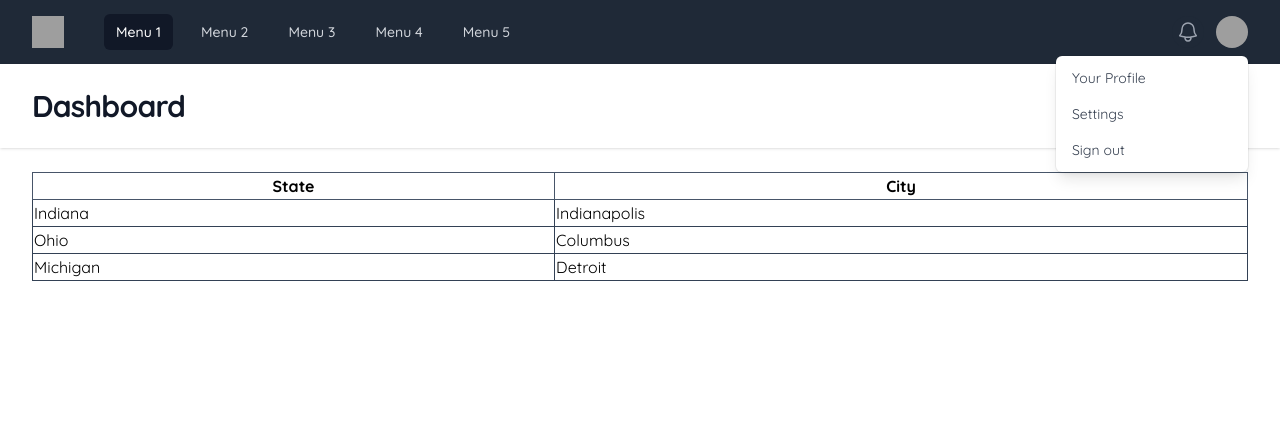
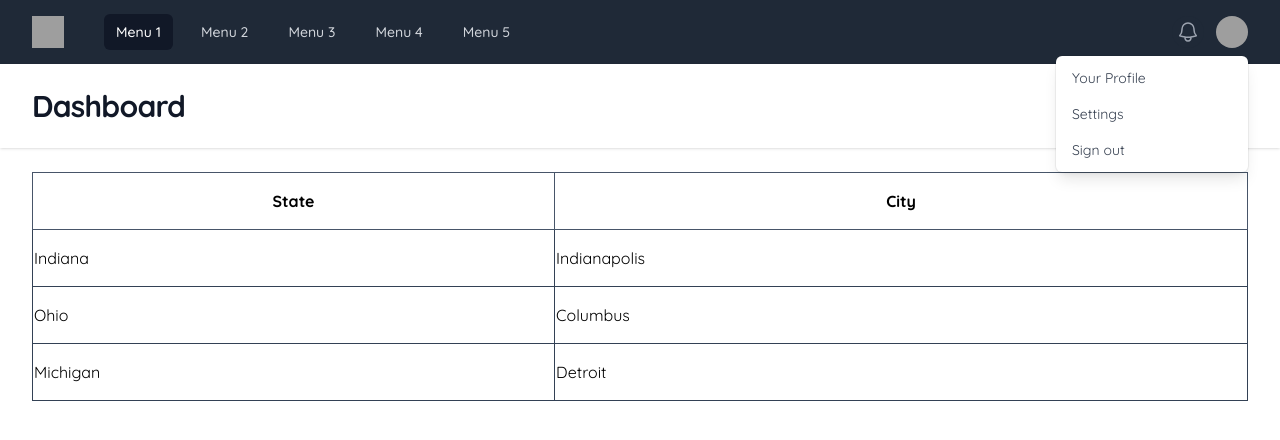
Before and after one commit to nushankodikara/Duothan3.0, a SvelteKit app: page /dashboard in a window 1280 px wide. Shown: the top 440 px of the page. Built offline with nearby package versions, Linux system fonts and the light colour scheme; grey boxes are pictures that could not be loaded.

Commit message:
Merged 'main'

```diff
--- a/src/routes/dashboard/+page.svelte
+++ b/src/routes/dashboard/+page.svelte
@@ -124,22 +124,22 @@
         <table class="border-collapse border border-slate-500 w-full h-full">
             <thead>
               <tr>
-                <th class="border border-slate-600 border-spacing-2">State</th>
-                <th class="border border-slate-600 border-spacing-2">City</th>
+                <th class="border border-slate-600 py-4">State</th>
+                <th class="border border-slate-600 py-4">City</th>
               </tr>
             </thead>
             <tbody>
               <tr>
-                <td class="border border-slate-700 border-spacing-2">Indiana</td>
-                <td class="border border-slate-700 border-spacing-2">Indianapolis</td>
+                <td class="border border-slate-700 py-4">Indiana</td>
+                <td class="border border-slate-700 py-4">Indianapolis</td>
               </tr>
               <tr>
-                <td class="border border-slate-700 border-spacing-2">Ohio</td>
-                <td class="border border-slate-700 border-spacing-2">Columbus</td>
+                <td class="border border-slate-700 py-4">Ohio</td>
+                <td class="border border-slate-700 py-4">Columbus</td>
               </tr>
               <tr>
-                <td class="border border-slate-700 border-spacing-2">Michigan</td>
-                <td class="border border-slate-700 border-spacing-2">Detroit</td>
+                <td class="border border-slate-700 py-4">Michigan</td>
+                <td class="border border-slate-700 py-4">Detroit</td>
               </tr>
             </tbody>
           </table>
--- a/src/routes/signIn/+page.svelte
+++ b/src/routes/signIn/+page.svelte
@@ -4,11 +4,11 @@
 </script>
 
 
-<div class="flex h-screen items-center justify-center py-12 px-4 sm:px-6 lg:px-8" >
+<div class="flex h-screen items-center justify-center py-12 px-4 sm:px-6 lg:px-8" style="background-image: url('/sign-bg.jpg')">
     <div class="w-full max-w-md space-y-8">
       <div>
-        <img class="mx-auto h-12 w-auto" src="logo.jpg" alt="Your Company">
-        <h2 class="mt-6 text-center text-3xl font-bold tracking-tight text-gray-900">Sign in to your account</h2>
+        <img class="mx-auto h-12 w-auto" src="logo.jpg" alt="logo">
+        <h2 class="mt-6 text-center text-3xl font-bold tracking-tight text-gray-900">SIGN IN</h2>
       </div>
       <form class="mt-8 space-y-6" action="#" method="POST">
         <input type="hidden" name="remember" value="true">
@@ -41,7 +41,7 @@
                 <path fill-rule="evenodd" d="M10 1a4.5 4.5 0 00-4.5 4.5V9H5a2 2 0 00-2 2v6a2 2 0 002 2h10a2 2 0 002-2v-6a2 2 0 00-2-2h-.5V5.5A4.5 4.5 0 0010 1zm3 8V5.5a3 3 0 10-6 0V9h6z" clip-rule="evenodd" />
               </svg>
             </span>
-            Sign in
+            SIGN IN
           </button>
         </div>
       </form>
--- a/src/routes/signUp/+page.svelte
+++ b/src/routes/signUp/+page.svelte
@@ -2,3 +2,47 @@
     /** @type {import('./$types').PageData} */
     export let data;
 </script>
+
+<div class="flex h-screen items-center justify-center py-12 px-4 sm:px-6 lg:px-8" style="background-image: url('/sign-bg.jpg')">
+    <div class="w-full max-w-md space-y-8">
+      <div>
+        <img class="mx-auto h-12 w-auto" src="logo.jpg" alt="logo">
+        <h2 class="mt-6 text-center text-3xl font-bold tracking-tight text-gray-900">SIGN UP</h2>
+      </div>
+      <form class="mt-8 space-y-6" action="#" method="POST">
+        <input type="hidden" name="remember" value="true">
+        <div class="-space-y-px rounded-md shadow-sm">
+            <div>
+                <label for="full-name" class="sr-only">Username</label>
+                <input id="full-name" name="name" type="text" autocomplete="name" required class="relative block w-full appearance-none rounded-none rounded-t-md border border-gray-300 px-3 py-2 text-gray-900 placeholder-gray-500 focus:z-10 focus:border-cyan-500 focus:outline-none focus:ring-cyan-500 sm:text-sm" placeholder="Full Name">
+            </div>
+            <div>
+                <label for="email-address" class="sr-only">Email</label>
+                <input id="email-address" name="email" type="email" autocomplete="email" required class="relative block w-full appearance-none rounded-none border border-gray-300 px-3 py-2 text-gray-900 placeholder-gray-500 focus:z-10 focus:border-cyan-500 focus:outline-none focus:ring-cyan-500 sm:text-sm" placeholder="Email address">
+            </div>
+            <div>
+                <label for="password" class="sr-only">Password</label>
+                <input id="password" name="password" type="password" autocomplete="current-password" required class="relative block w-full appearance-none rounded-none rounded-b-md border border-gray-300 px-3 py-2 text-gray-900 placeholder-gray-500 focus:z-10 focus:border-cyan-500 focus:outline-none focus:ring-cyan-500 sm:text-sm" placeholder="Password">
+            </div>
+        </div>
+
+        <div class="flex items-center justify-between">
+          <div class="flex items-center">
+            <input id="accept" name="accept" type="checkbox" class="h-4 w-4 rounded border-gray-300 text-cyan-600 focus:ring-cyan-500">
+            <label for="accept" class="ml-2 block text-sm text-gray-900">I accept the rules and regulations</label>
+          </div>
+        </div>
+
+        <div>
+          <button type="submit" class="group relative flex w-full justify-center rounded-md border border-transparent bg-cyan-600 py-2 px-4 text-sm font-medium text-white hover:bg-cyan-700 focus:outline-none focus:ring-2 focus:cyan-cyan-500 focus:ring-offset-2">
+            <span class="absolute inset-y-0 left-0 flex items-center pl-3">
+              <svg class="h-5 w-5 text-cyan-500 group-hover:text-cyan-400" viewBox="0 0 20 20" fill="currentColor" aria-hidden="true">
+                <path fill-rule="evenodd" d="M10 1a4.5 4.5 0 00-4.5 4.5V9H5a2 2 0 00-2 2v6a2 2 0 002 2h10a2 2 0 002-2v-6a2 2 0 00-2-2h-.5V5.5A4.5 4.5 0 0010 1zm3 8V5.5a3 3 0 10-6 0V9h6z" clip-rule="evenodd" />
+              </svg>
+            </span>
+            SIGN UP
+          </button>
+        </div>
+      </form>
+    </div>
+  </div>
```
Also changed, not shown: static/sign-bg.jpg (added).
